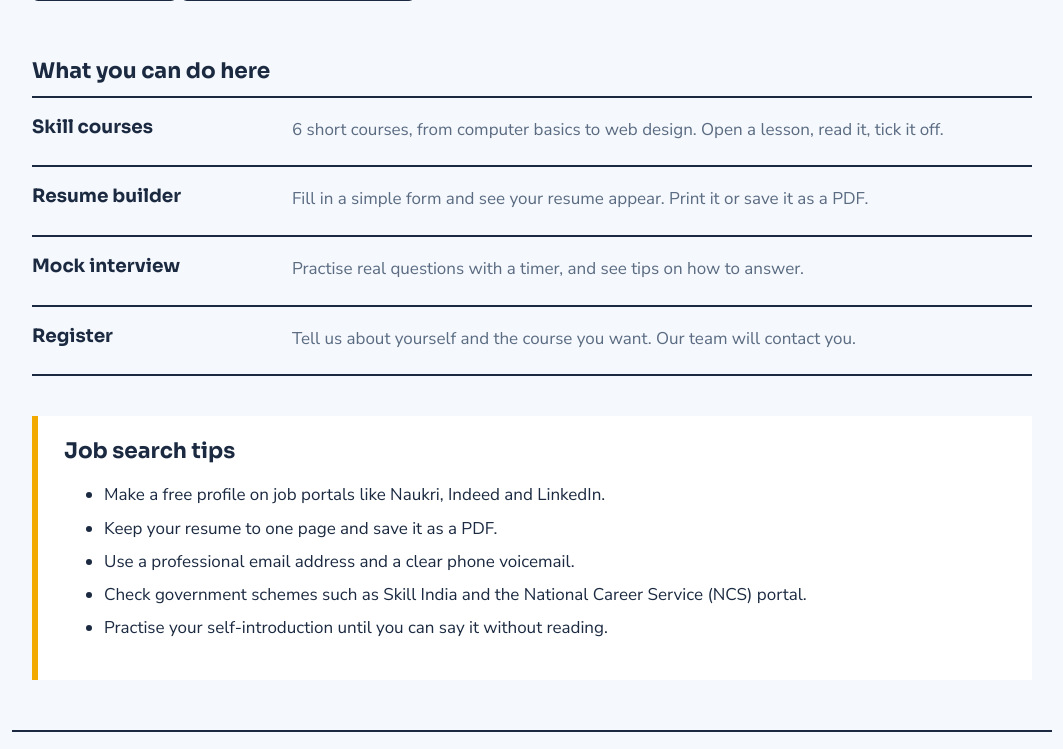
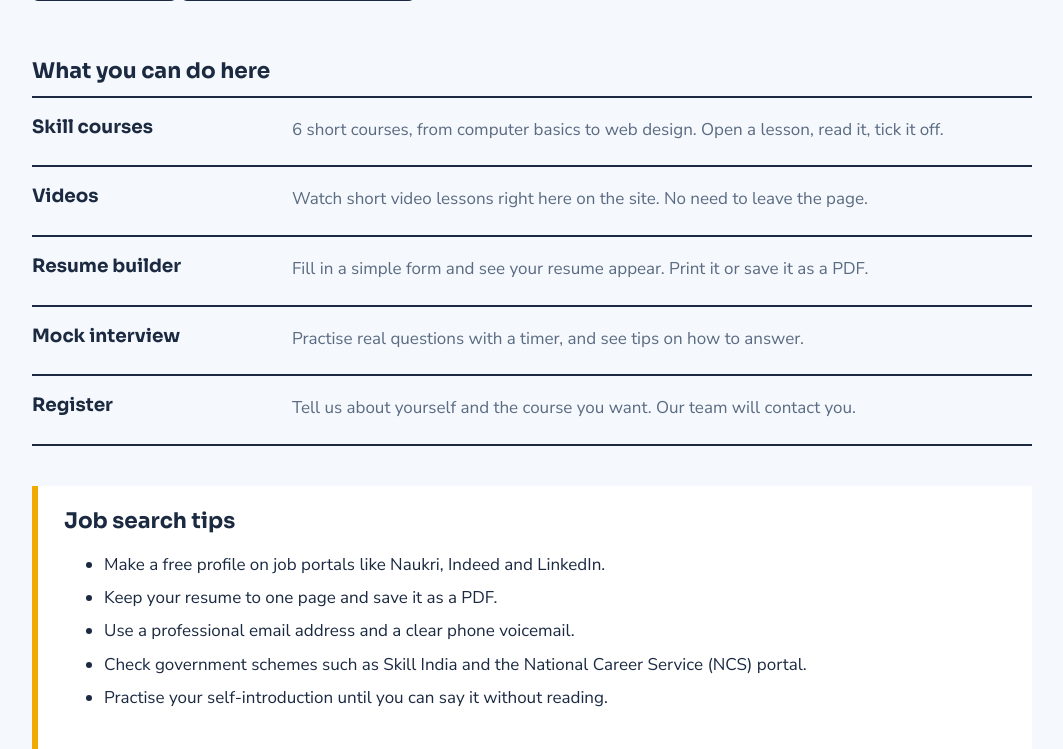
Before and after one commit to roshankharwar2006-gif/Skillbridge, a Flask app: page / in a window 1280 px wide. Shown: the part 446-1195 px from the top of the page, without its empty margins (108-1171 px from the left). Run offline with Flask 3, Linux system fonts and the light colour scheme.

Commit message:
Add link to video lessons in index.html

```diff
--- a/templates/index.html
+++ b/templates/index.html
@@ -22,6 +22,7 @@
 <section class="rows">
   <h2>What you can do here</h2>
   <a class="row" href="{{ url_for('courses') }}"><h3>Skill courses</h3><p>{{ courses|length }} short courses, from computer basics to web design. Open a lesson, read it, tick it off.</p></a>
+  <a class="row" href="{{ url_for('videos') }}"><h3>Videos</h3><p>Watch short video lessons right here on the site. No need to leave the page.</p></a>
   <a class="row" href="{{ url_for('resume') }}"><h3>Resume builder</h3><p>Fill in a simple form and see your resume appear. Print it or save it as a PDF.</p></a>
   <a class="row" href="{{ url_for('interview') }}"><h3>Mock interview</h3><p>Practise real questions with a timer, and see tips on how to answer.</p></a>
   <a class="row" href="{{ url_for('register') }}"><h3>Register</h3><p>Tell us about yourself and the course you want. Our team will contact you.</p></a>
```
